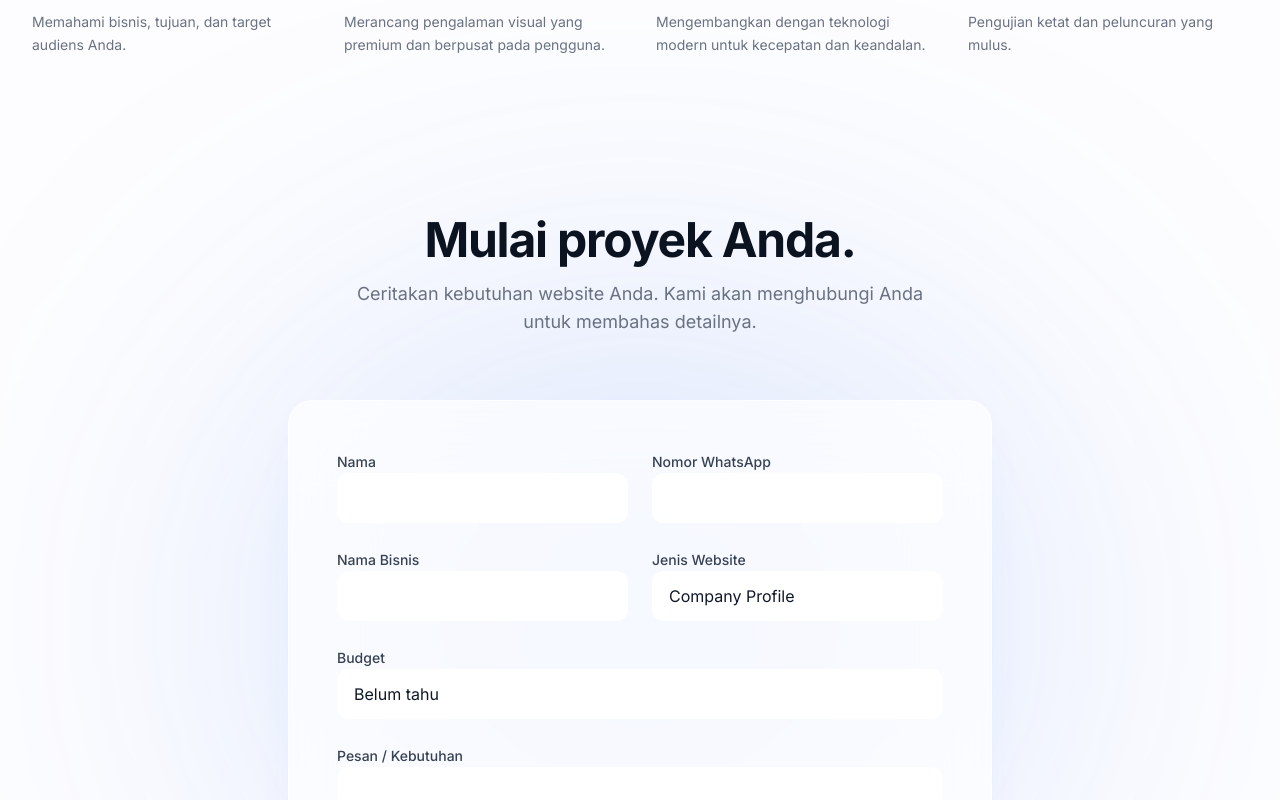
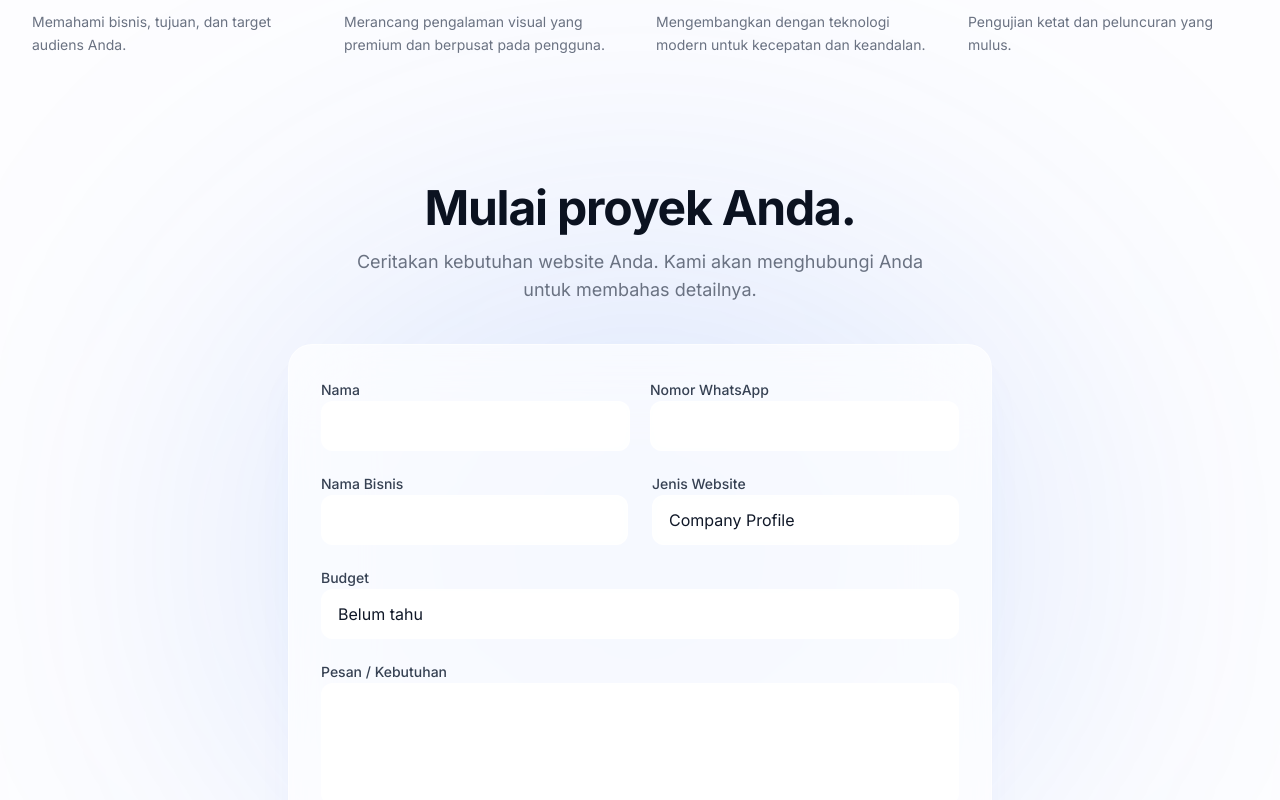
Before and after one commit to barrack3030-wq/NAKAMA-DIGITAL-UPGRADE, a React (Vite) app: page / in a window 1280 px wide. Shown: the part 4800-5600 px from the top of the page. Built offline with nearby package versions, Linux system fonts and the light colour scheme.

Commit message:
UX: tighten contact layout

```diff
--- a/src/components/Contact.tsx
+++ b/src/components/Contact.tsx
@@ -33,7 +33,7 @@ export default function Contact() {
   };
 
   return (
-    <section id="contact" className="relative py-16 lg:py-24">
+    <section id="contact" className="relative py-12 lg:py-16">
       {/* Electric blue diffuse light behind form */}
       <div className="absolute top-1/2 left-1/2 -translate-x-1/2 -translate-y-1/2 w-[800px] h-[600px] bg-brand-500/15 blur-[150px] rounded-full pointer-events-none -z-10" />
 
@@ -43,7 +43,7 @@ export default function Contact() {
           whileInView={{ opacity: 1, y: 0 }}
           viewport={{ once: true, margin: "-100px" }}
           transition={{ duration: 0.8, ease: [0.16, 1, 0.3, 1] }}
-          className="text-center mb-16"
+          className="text-center mb-10"
         >
           <h2 className="text-4xl md:text-5xl font-bold tracking-tight text-brand-900 mb-4">
             {t.contact.title}
@@ -58,10 +58,10 @@ export default function Contact() {
           whileInView={{ opacity: 1, y: 0 }}
           viewport={{ once: true, margin: "-100px" }}
           transition={{ duration: 0.8, delay: 0.2, ease: [0.16, 1, 0.3, 1] }}
-          className="bg-white/70 backdrop-blur-2xl rounded-3xl p-8 md:p-12 shadow-2xl shadow-brand-500/5 border border-white/60"
+          className="bg-white/70 backdrop-blur-2xl rounded-3xl p-6 md:p-8 shadow-2xl shadow-brand-500/5 border border-white/60"
         >
-          <form onSubmit={handleSubmit} className="space-y-6">
-            <div className="grid grid-cols-1 md:grid-cols-2 gap-6">
+          <form onSubmit={handleSubmit} className="space-y-5">
+            <div className="grid grid-cols-1 md:grid-cols-2 gap-5">
               <div className="space-y-2">
                 <label htmlFor="name" className="text-sm font-medium text-gray-700">{t.contact.name}</label>
                 <input
```
